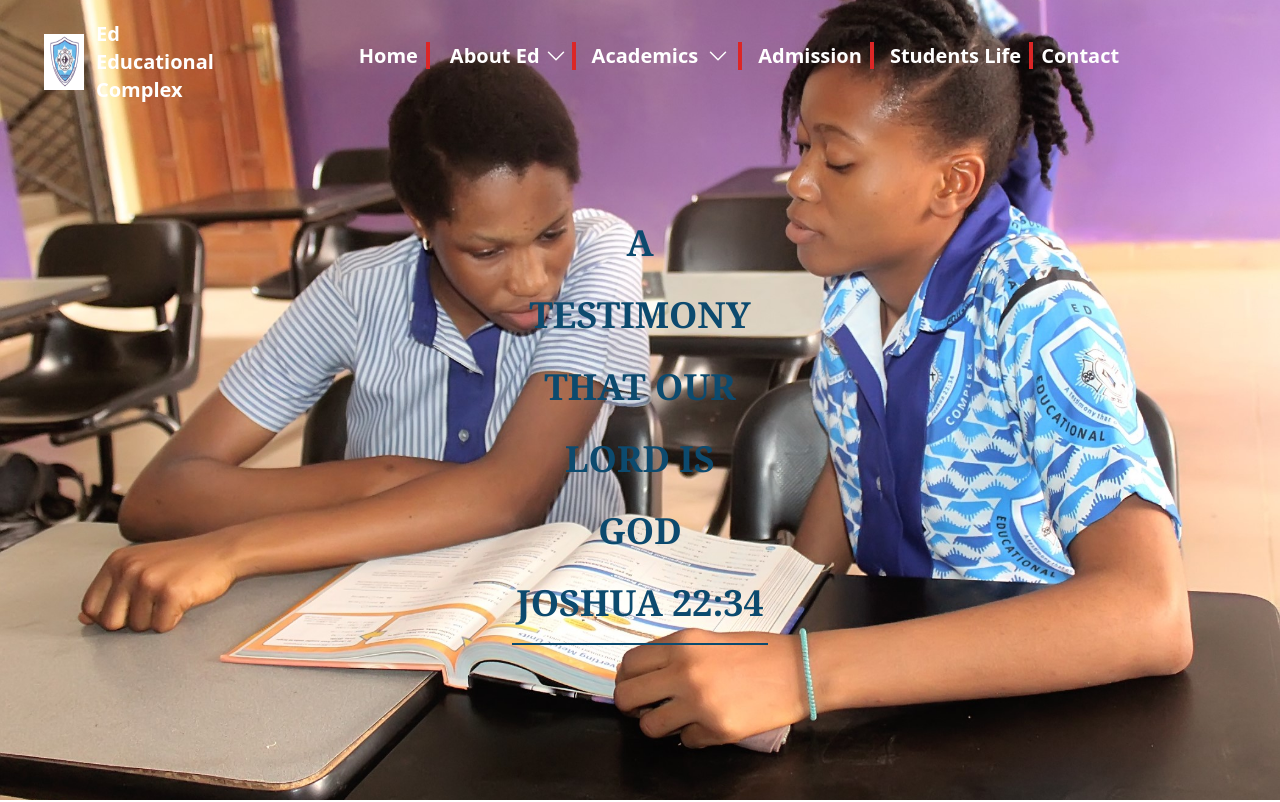
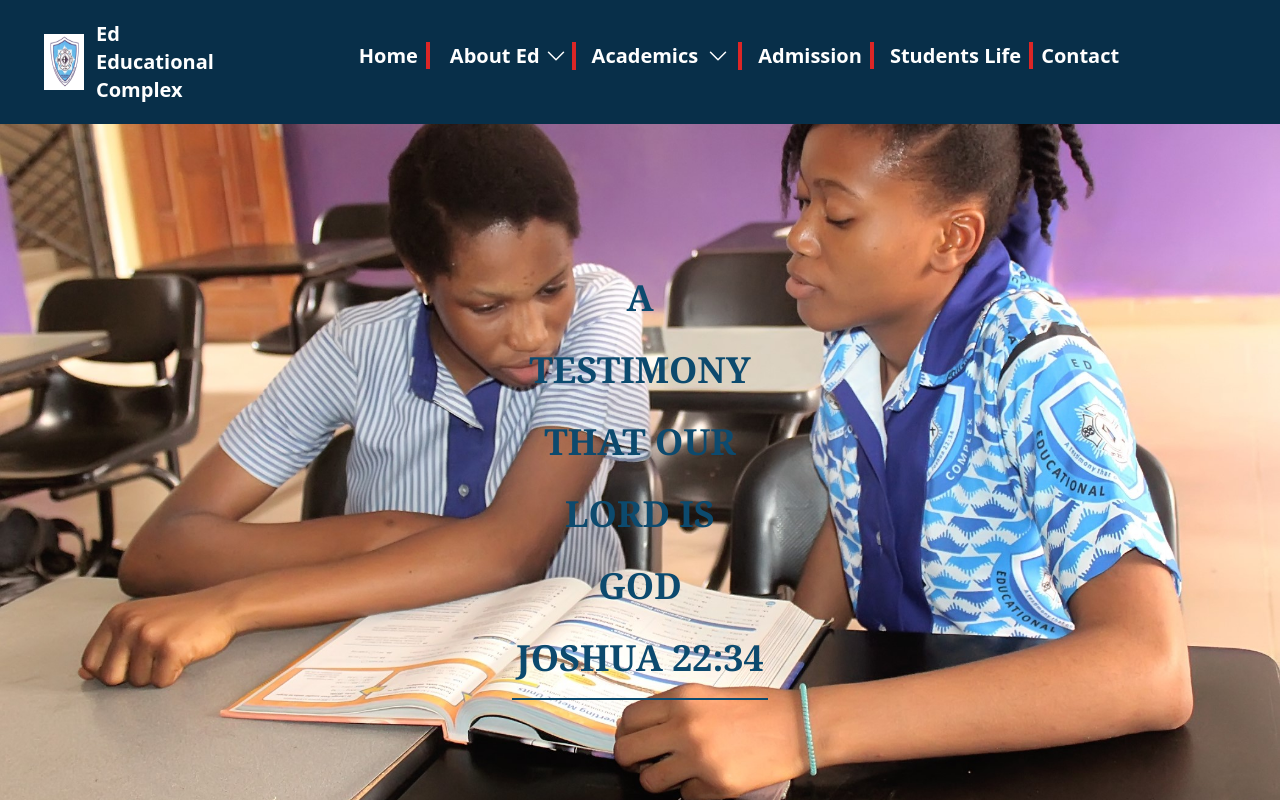
Before and after one commit to KendrickOdei/MyEdApp, a React (Vite) app: page / in a window 1280 px wide. Shown: the top 802 px of the page. Built offline with nearby package versions, Linux system fonts and the light colour scheme.

Commit message:
added more changes

```diff
--- a/src/Components/NavBar.tsx
+++ b/src/Components/NavBar.tsx
@@ -84,7 +84,7 @@ const NavBar = () => {
 
   return (
     <>
-    <nav className={`w-full navBar fixed top-0 left-0 right-0 z-50 transition-all ${scrolled ? 'scroll-bg' : ''}`}>
+    <nav className= "w-full navBar fixed top-0 left-0 right-0 z-50 bg-sky-950" >
 
     <div className="py-1 md:px-10 px-2 relative flex justify-between items-center  w-full">
 
--- a/src/Components/hero.tsx
+++ b/src/Components/hero.tsx
@@ -5,8 +5,8 @@ const Hero = () => {
 
 
   return (
-    <div className=" hero  z-10 bg-center " >
-    <div className="bg-cover bg-center absolute inset-0 flex justify-center items-center text-center bg-no-repeat" style={{backgroundImage:`url(/SndEll.JPG)`}}>
+    <div className="   z-10 bg-center  " >
+    <div className="bg-cover bg-center top-[110px] absolute inset-0 flex justify-center items-center text-center bg-no-repeat" style={{backgroundImage:`url(/SndEll.JPG)`}}>
 
     <span className="mt-12 fade-in-slide-in text-sky-900 font-bold text-2xl p-1 border-b-2 border-sky-900 font-serif md:text-4xl md:leading-loose">
         A <br /> TESTIMONY <br /> THAT OUR <br /> LORD IS <br /> GOD <br />JOSHUA 22:34
--- a/src/pages/Graduates.tsx
+++ b/src/pages/Graduates.tsx
@@ -8,7 +8,7 @@ const Graduates = () => {
 
 
   return (
-    <section className="bg-black graduates min-h-[800px]">
+    <section className="bg-black  graduates min-h-[800px]">
 
       <div className=" p-1 left-0 rounded-md flex mt-16  items-center border-container ml-4 ">
           <motion.div className="absolute mt-8 right-0 transform translate-y-1/2 w-32 h-24  shadow rounded overflow-hidden"
```
